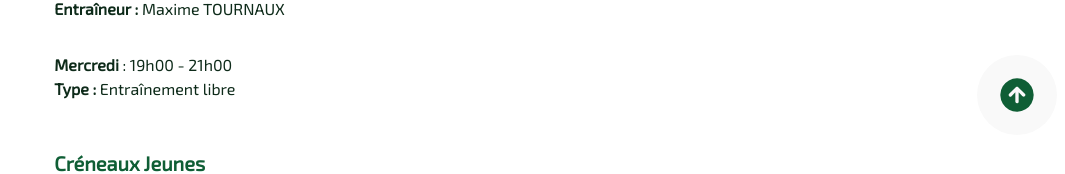
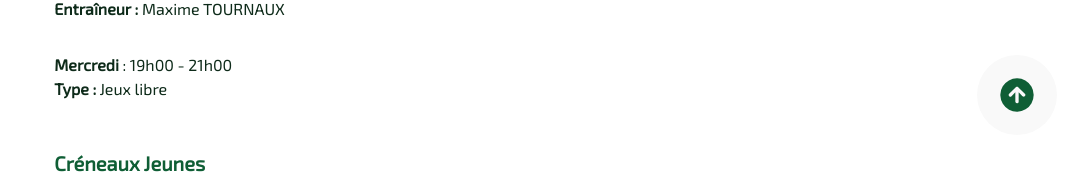
Before and after one commit to ttfarguais/ttfarguais, a Next.js app: page /entrainements in a window 1280 px wide. Shown: the part 625-799 px from the top of the page, without its empty margins (183-1248 px from the left). Built offline with nearby package versions, Linux system fonts and the light colour scheme.

Commit message:
Update trainingTimes.js

```diff
--- a/app/src/data/trainingTimes.js
+++ b/app/src/data/trainingTimes.js
@@ -4,7 +4,7 @@ const trainingTimes = [
     schedules: [
       { day: "Lundi", time: "18h00 - 20h30", who: "Loisirs et compétiteurs", trainingType: "Jeux libre" },
       { day: "Mercredi", time: "19h00 - 20h00", trainingType: "Entraînement dirigé : 10 joueurs", coach: "Maxime TOURNAUX" },
-      { day: "Mercredi", time: "19h00 - 21h00", trainingType: "Entraînement libre" },
+      { day: "Mercredi", time: "19h00 - 21h00", trainingType: "Jeux libre" },
     ]
 },
   {
```
